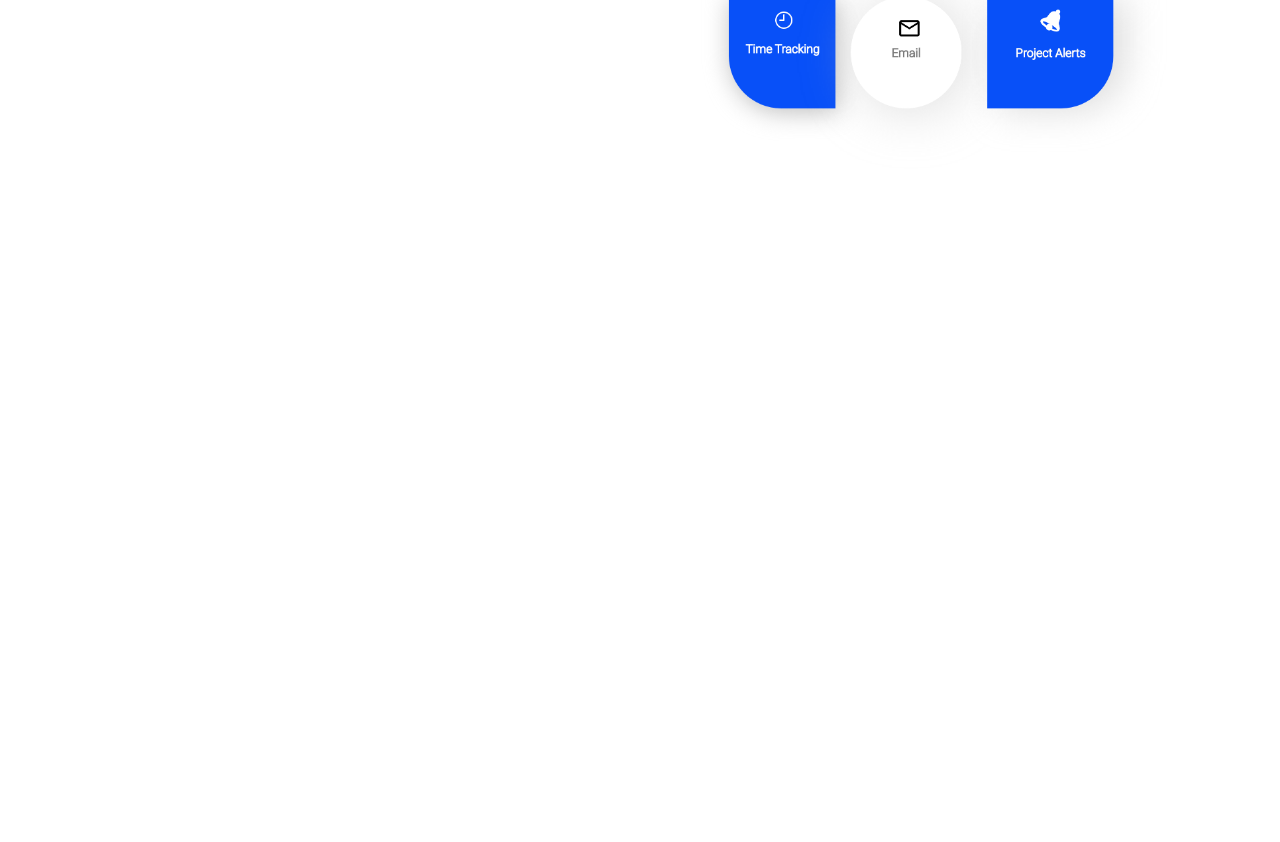
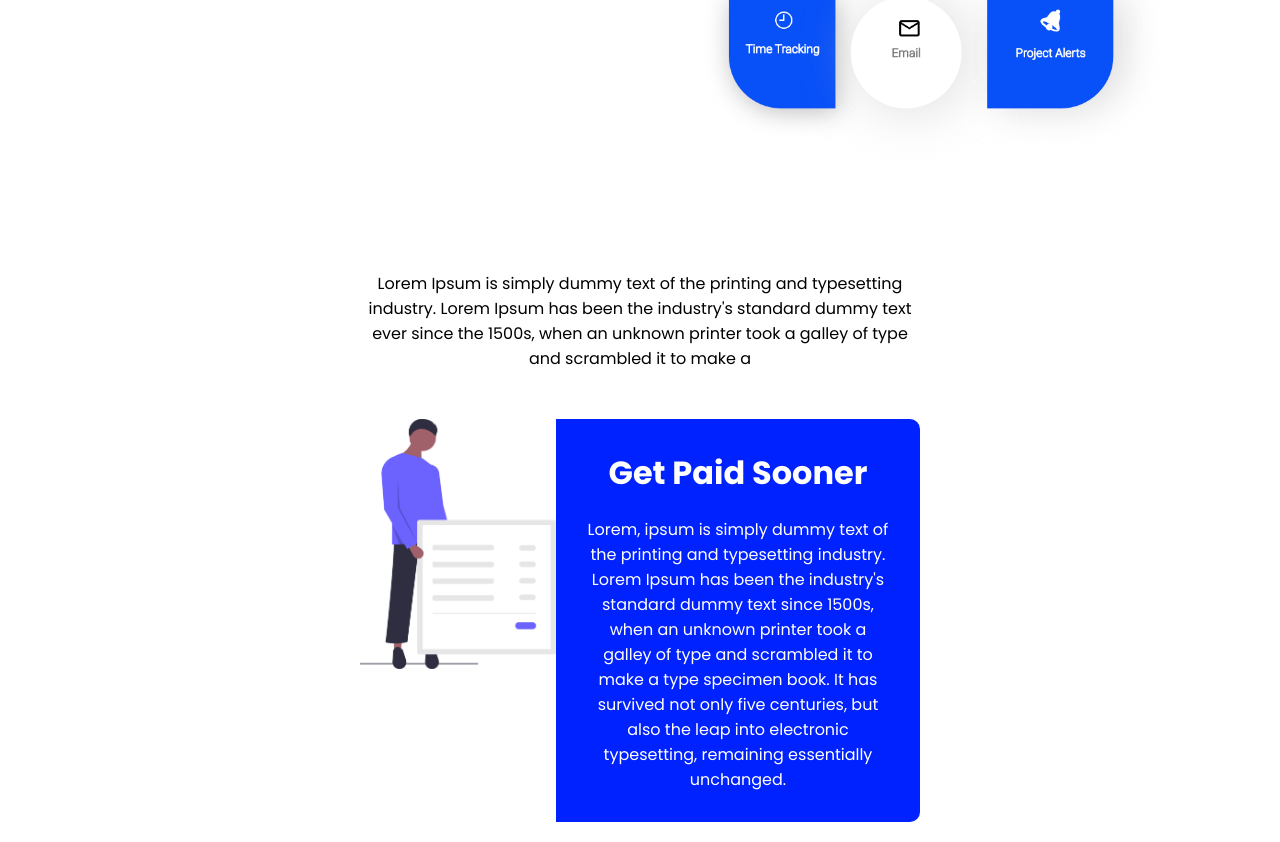
Before and after one commit to Duke650/Ct----Double-Tap-CRM, a plain HTML site: page index.html in a window 1280 px wide. Shown: the part 416-1258 px from the top of the page. Before the commit the page ends 800 px from the top, so only its background shows below. Drawn offline with Linux system fonts and the light colour scheme.

Commit message:
added some pt3

```diff
--- a/index.html
+++ b/index.html
@@ -40,5 +40,15 @@
             <img src="./img/Header-Side-1@2x.png" alt="Header-Slide" class="header-slide">
         </div>
     </div>
+    <div id="first-p">
+      <p>Lorem Ipsum is simply dummy text of the printing and typesetting industry. Lorem Ipsum has been the industry's standard dummy text ever since the 1500s, when an unknown printer took a galley of type and scrambled it to make a</p>
+      <div id="image-container">
+          <img src="./img/Take Payments@2x.png" alt="Take Payment" id="custome-image">
+          <div id="img-discription">
+              <h1>Get Paid Sooner</h1>
+              <p>Lorem, ipsum is simply dummy text of the printing and typesetting industry. Lorem Ipsum has been the industry's standard dummy text since 1500s, when an unknown printer took a galley of type and scrambled it to make a type specimen book. It has survived not only five centuries, but also the leap into electronic typesetting, remaining essentially unchanged.</p>
+          </div>
+      </div>
+</div>
   </body>
 </html>
--- a/style.css
+++ b/style.css
@@ -120,3 +120,38 @@
     width: 1em;
     margin-left: -1em;
   }
+
+  #first-p {
+    margin: 0 auto;
+    width: 600px;
+    padding: 20px;
+    display: flex;
+    flex-direction: column;
+    align-items: center;
+    gap: 3em;
+    text-align: center;
+}
+
+#custome-image {
+    margin: 0;
+    padding: 0;
+    height: 250px;
+}
+
+#image-container {
+    display: flex;
+}
+
+#img-discription {
+    background-color: #0022ff;
+    border-radius: 0px 10px 10px 0px;
+    padding: 30px;
+    display: flex;
+    flex-direction: column;
+    align-items: center;
+    color: white;
+    gap: 20px;
+}
+#img-discription > p {
+    text-align: center;
+}
```
Also changed, not shown: img/Take Payments@2x.png (added).
